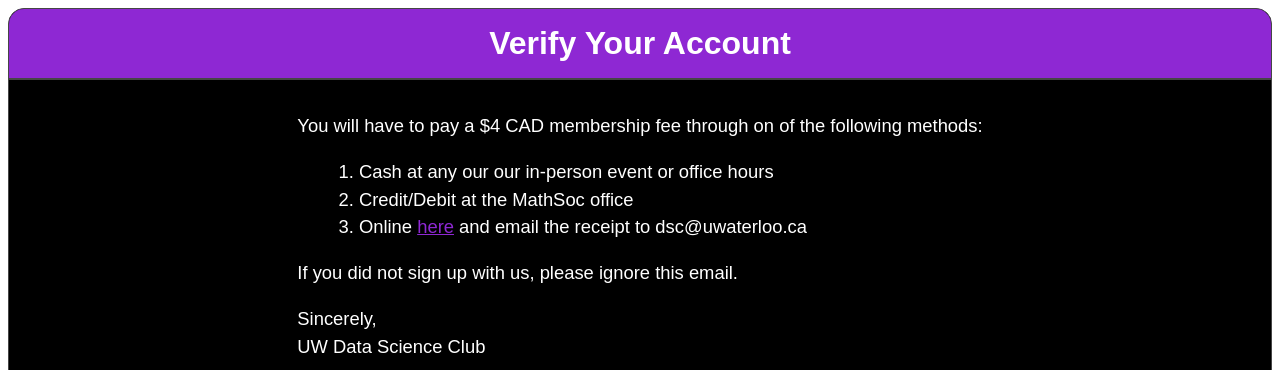
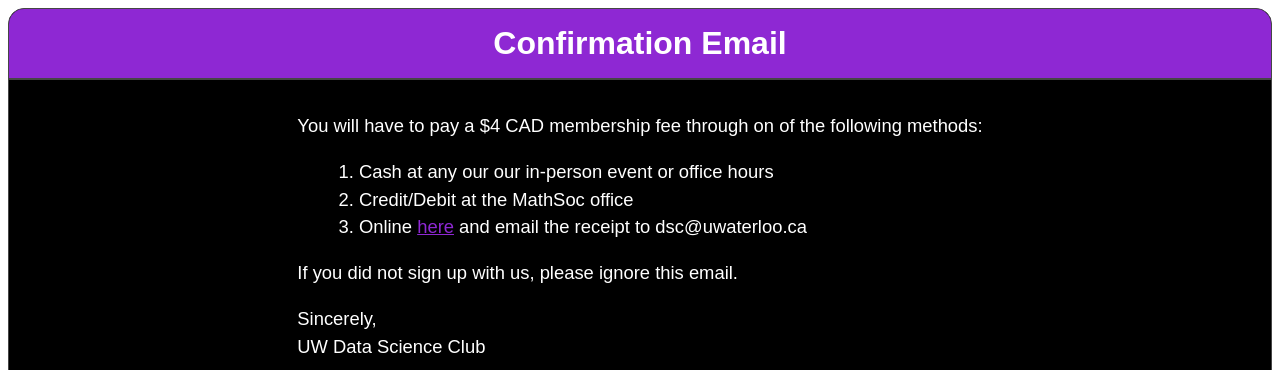
Before and after one commit to uw-datasci/uwdsc-website-server, a website: page emailHtml/verification.html in a window 1280 px wide. Shown: the top 370 px of the page. Drawn offline with Linux system fonts and the light colour scheme.

Commit message:
email styling

```diff
--- a/emailHtml/verification.html
+++ b/emailHtml/verification.html
@@ -8,7 +8,7 @@
 <body style="font-family: Arial, Helvetica, sans-serif; padding: 0; background-color: white">
     <div style="background-color: black; overflow: hidden; border-radius: 1rem; border: 1px solid rgb(70, 70, 70);">
         <div style="color: white; background: #8e28d3; text-align: center; border-bottom: 2px solid rgb(70, 70, 70);"">
-            <h1 style="margin: 0px; padding: 1rem;">Verify Your Account</h1>
+            <h1 style="margin: 0px; padding: 1rem;">Confirmation Email</h1>
         </div>
         <div style="font-size: 115%; width: fit-content; align-items: center; color: white; line-height: 1.5; text-align: left; margin: 2rem auto; padding: 0 2rem;">
             <p>You will have to pay a $4 CAD membership fee through on of the following methods:</p>
```
